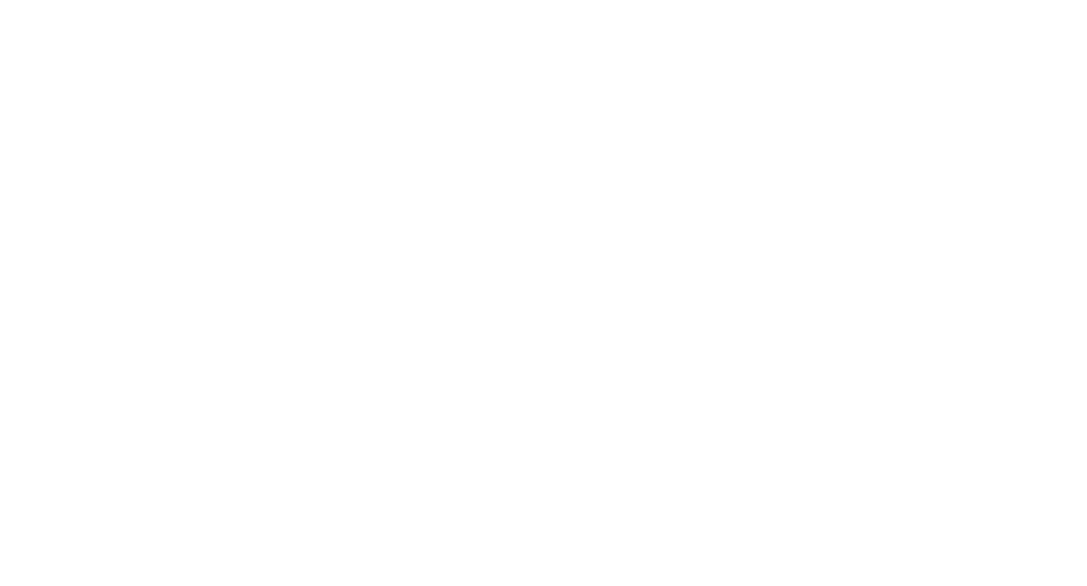
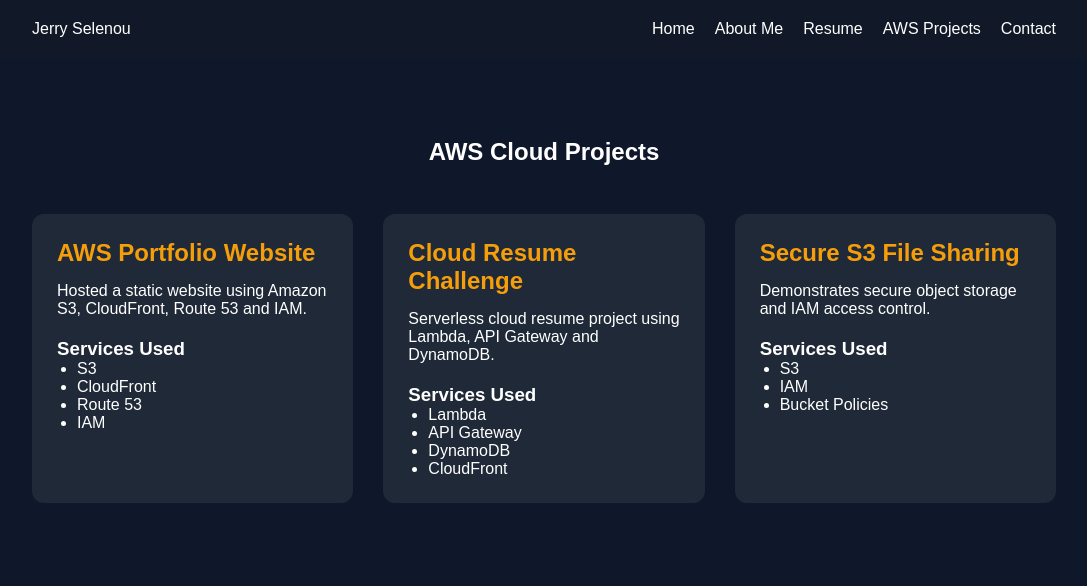
Before and after one commit to JayKamikaze/AWS-WEBSITE-PORTFOLIO, a plain HTML site: page projects.html in a window 1280 px wide. Shown: the whole page, without its empty margins (96-1183 px from the left). Drawn offline with Linux system fonts and the light colour scheme.

Commit message:
Created AWS projects page

```diff
--- a/assets/css/style.css
+++ b/assets/css/style.css
@@ -128,3 +128,37 @@
     padding: 20px;
     border-radius: 10px;
 }
+
+.projects {
+    padding: 5rem 10%;
+}
+
+.projects h1 {
+    text-align: center;
+    margin-bottom: 3rem;
+}
+
+.project-grid {
+    display: grid;
+    grid-template-columns: repeat(auto-fit, minmax(300px, 1fr));
+    gap: 30px;
+}
+
+.project-card {
+    background: #1f2937;
+    padding: 25px;
+    border-radius: 12px;
+}
+
+.project-card h2 {
+    color: #f59e0b;
+    margin-bottom: 15px;
+}
+
+.project-card p {
+    margin-bottom: 20px;
+}
+
+.project-card ul {
+    margin-left: 20px;
+}
--- a/projects.html
+++ b/projects.html
@@ -0,0 +1,97 @@
+<!DOCTYPE html>
+<html lang="en">
+
+<head>
+    <meta charset="UTF-8">
+    <meta name="viewport" content="width=device-width, initial-scale=1.0">
+    <title>AWS Projects</title>
+
+    <link rel="stylesheet" href="assets/css/style.css">
+</head>
+
+<body>
+
+    <nav>
+        <div class="logo">Jerry Selenou</div>
+
+        <ul>
+            <li><a href="index.html">Home</a></li>
+            <li><a href="about.html">About Me</a></li>
+            <li><a href="resume.html">Resume</a></li>
+            <li><a href="projects.html">AWS Projects</a></li>
+            <li><a href="contact.html">Contact</a></li>
+        </ul>
+    </nav>
+
+    <section class="projects">
+
+        <h1>AWS Cloud Projects</h1>
+
+        <div class="project-grid">
+
+            <div class="project-card">
+
+                <h2>AWS Portfolio Website</h2>
+
+                <p>
+                    Hosted a static website using Amazon S3,
+                    CloudFront, Route 53 and IAM.
+                </p>
+
+                <h3>Services Used</h3>
+
+                <ul>
+                    <li>S3</li>
+                    <li>CloudFront</li>
+                    <li>Route 53</li>
+                    <li>IAM</li>
+                </ul>
+
+            </div>
+
+            <div class="project-card">
+
+                <h2>Cloud Resume Challenge</h2>
+
+                <p>
+                    Serverless cloud resume project using
+                    Lambda, API Gateway and DynamoDB.
+                </p>
+
+                <h3>Services Used</h3>
+
+                <ul>
+                    <li>Lambda</li>
+                    <li>API Gateway</li>
+                    <li>DynamoDB</li>
+                    <li>CloudFront</li>
+                </ul>
+
+            </div>
+
+            <div class="project-card">
+
+                <h2>Secure S3 File Sharing</h2>
+
+                <p>
+                    Demonstrates secure object storage and
+                    IAM access control.
+                </p>
+
+                <h3>Services Used</h3>
+
+                <ul>
+                    <li>S3</li>
+                    <li>IAM</li>
+                    <li>Bucket Policies</li>
+                </ul>
+
+            </div>
+
+        </div>
+
+    </section>
+
+</body>
+
+</html>
```
